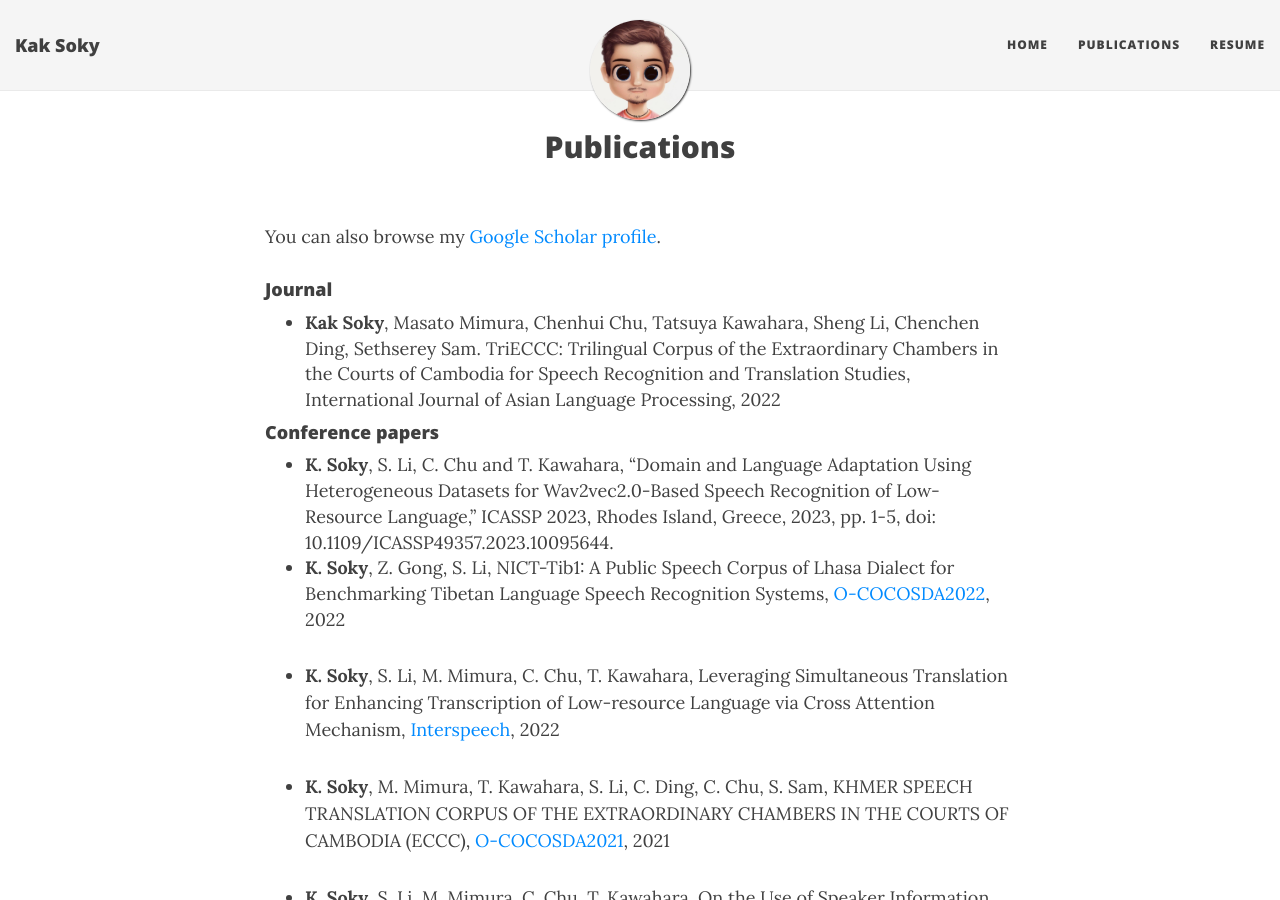
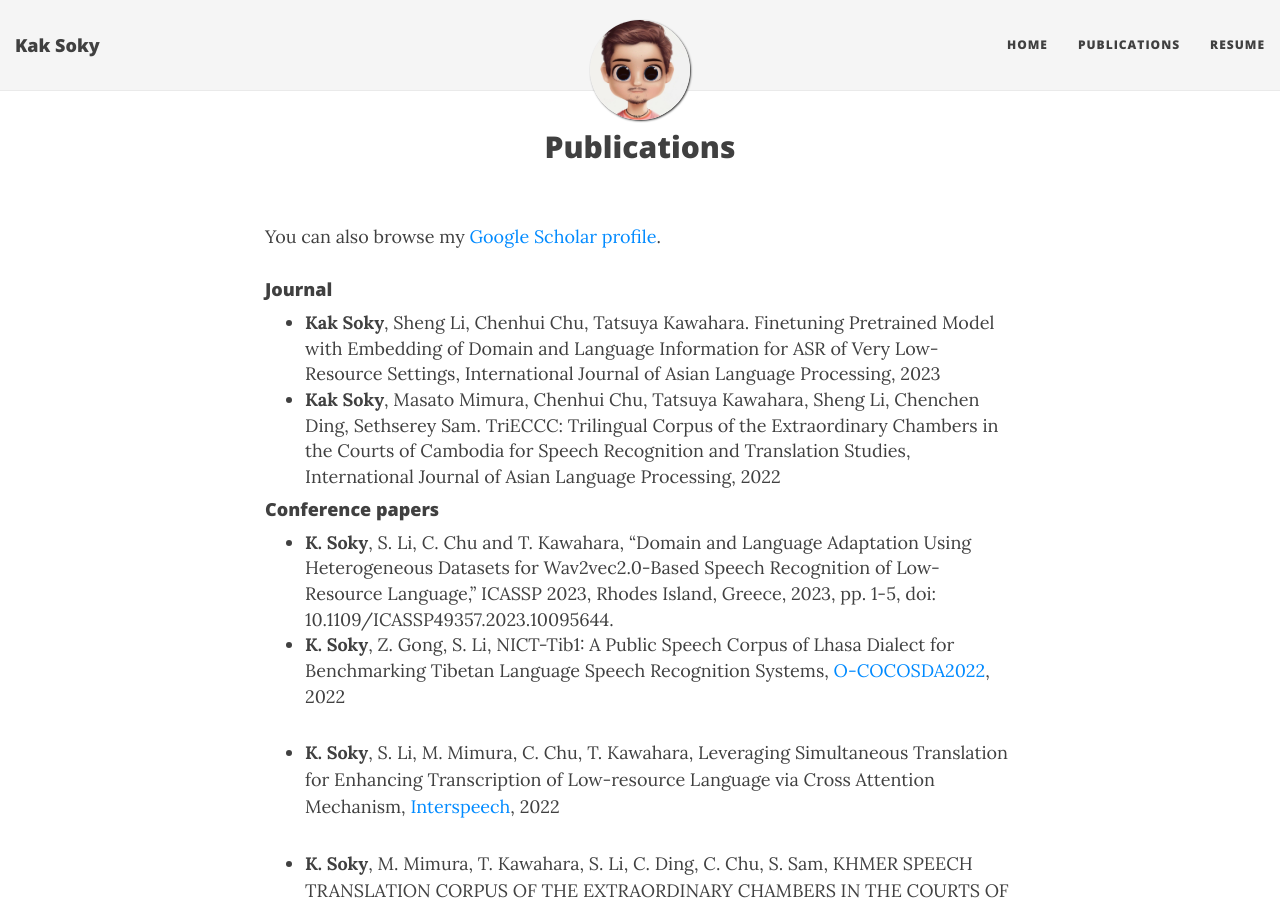
Before and after one commit to ksoky/ksoky.github.io, a Jekyll site: the page built from publications.md, in a window 1280 px wide and 900 px high. Built offline with Jekyll 4.4.1, drawn with Linux system fonts in a browser that asks for light colours; nearby versions of some CDN libraries.

Commit message:
Update publications.md
Update a new Journal

```diff
--- a/publications.md
+++ b/publications.md
@@ -7,6 +7,8 @@
 <br />
 
 #### Journal
+- **Kak Soky**, Sheng Li, Chenhui Chu, Tatsuya Kawahara.
+Finetuning Pretrained Model with Embedding of Domain and Language Information for ASR of Very Low-Resource Settings, International Journal of Asian Language Processing, 2023
 - **Kak Soky**, Masato Mimura, Chenhui Chu, Tatsuya Kawahara, Sheng Li, Chenchen Ding, Sethserey Sam.
 TriECCC: Trilingual Corpus of the Extraordinary Chambers in the Courts of Cambodia for Speech Recognition and Translation Studies, International Journal of Asian Language Processing, 2022
 
```
